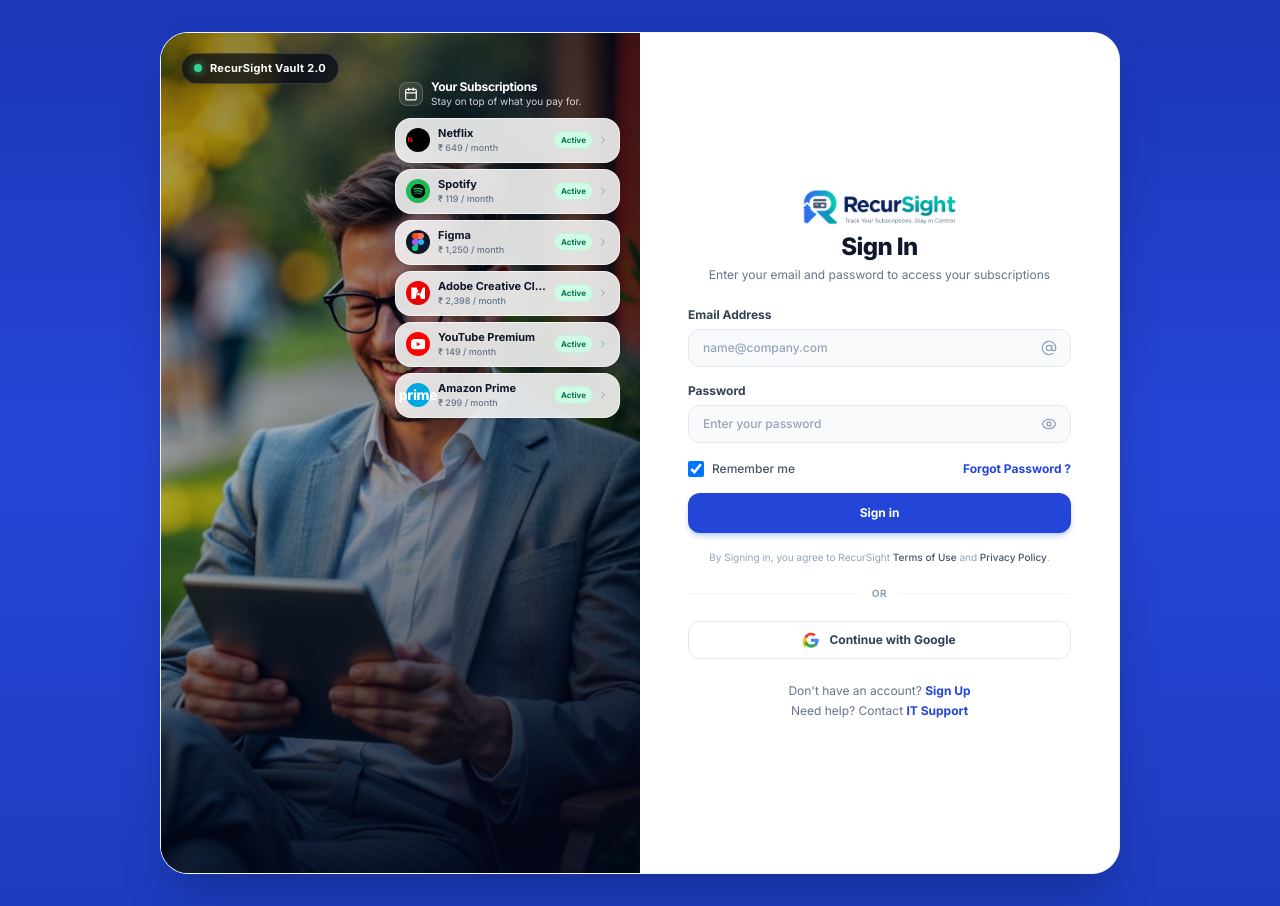
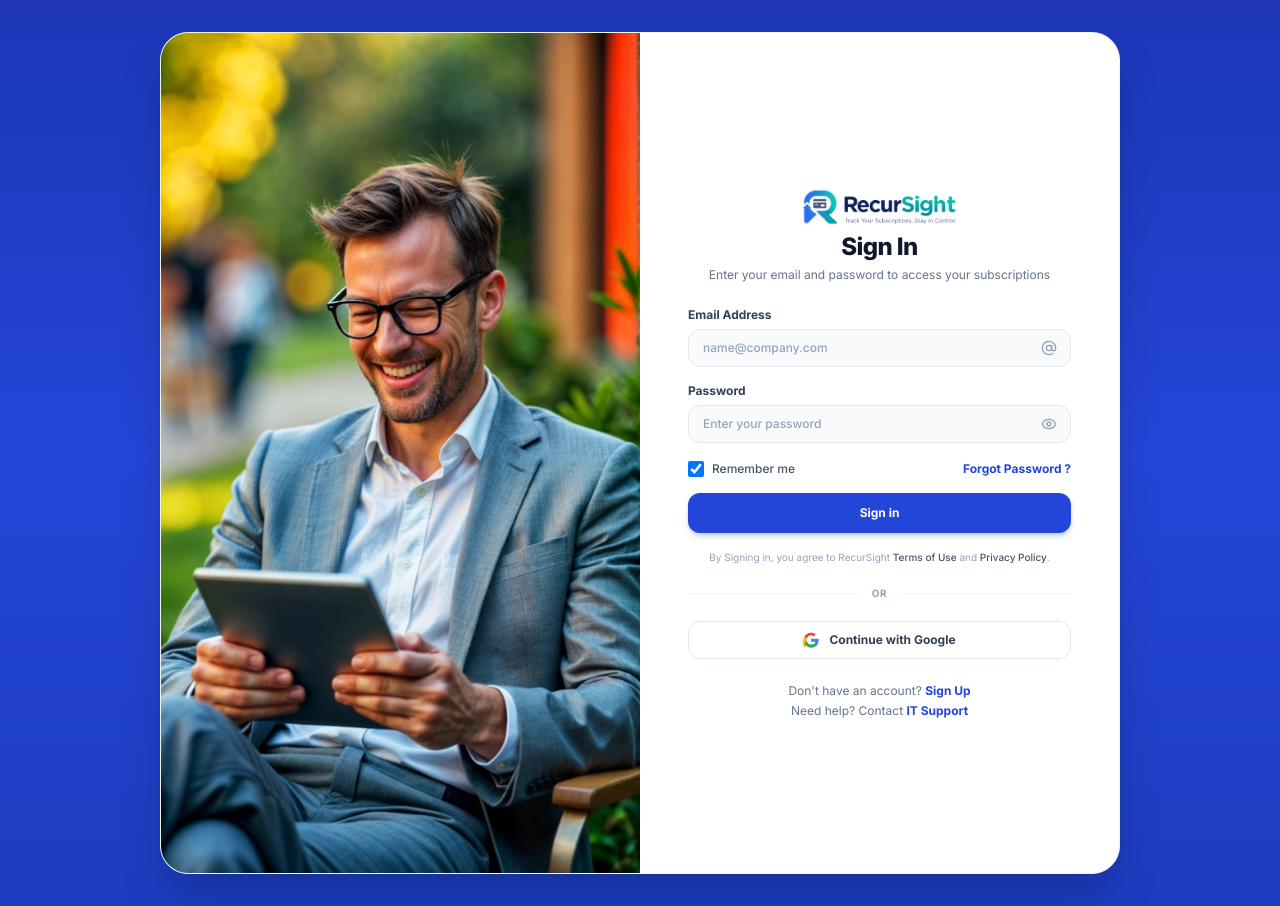
Before and after one commit to ragulr11052006-cmd/RecuSight, a React (Vite) app: page /login in a window 1280 px wide. Built offline with nearby package versions, Linux system fonts and the light colour scheme; no server answers.

Commit message:
Add files via upload

```diff
--- a/src/components/common/AuthSideBanner.tsx
+++ b/src/components/common/AuthSideBanner.tsx
@@ -1,89 +1,21 @@
 import React from 'react';
-import { Calendar, ChevronRight } from 'lucide-react';
-import { MerchantLogo } from './MerchantLogo';
 import authBgImage from '../../assets/auth-bg.jpg';
 
 interface AuthSideBannerProps {
   className?: string;
 }
 
-const DEMO_SUBSCRIPTIONS = [
-  { name: 'Netflix', price: '₹ 649 / month', status: 'Active' },
-  { name: 'Spotify', price: '₹ 119 / month', status: 'Active' },
-  { name: 'Figma', price: '₹ 1,250 / month', status: 'Active' },
-  { name: 'Adobe Creative Cloud', price: '₹ 2,398 / month', status: 'Active' },
-  { name: 'YouTube Premium', price: '₹ 149 / month', status: 'Active' },
-  { name: 'Amazon Prime', price: '₹ 299 / month', status: 'Active' },
-];
-
 export const AuthSideBanner: React.FC<AuthSideBannerProps> = ({ className = '' }) => {
   return (
     <div
-      className={`hidden md:block relative h-full w-full bg-slate-900 overflow-hidden min-h-[580px] select-none ${className}`}
+      className={`hidden md:block relative h-full w-full bg-slate-100 dark:bg-slate-900 overflow-hidden min-h-[580px] select-none ${className}`}
     >
-      {/* Background Image: Uploaded Businessman with Tablet */}
+      {/* Clean Full Left Banner Image */}
       <img
         src={authBgImage}
-        alt="RecurSight Subscriptions Vault"
-        className="w-full h-full object-cover object-[25%_center] scale-105 transition-transform duration-700"
+        alt="RecurSight"
+        className="w-full h-full object-cover object-center"
       />
-
-      {/* Atmospheric Overlays for Contrast & Readability */}
-      <div className="absolute inset-0 bg-gradient-to-t from-slate-950/85 via-slate-950/20 to-slate-950/40 pointer-events-none" />
-      <div className="absolute inset-0 bg-gradient-to-r from-transparent via-slate-950/20 to-slate-950/60 pointer-events-none" />
-
-      {/* Top-Left Badge: RecurSight Vault 2.0 */}
-      <div className="absolute top-5 left-5 z-20 flex items-center gap-2 px-3 py-1.5 rounded-full bg-slate-950/70 backdrop-blur-md border border-white/15 shadow-lg">
-        <span className="w-2 h-2 rounded-full bg-emerald-400 shadow-[0_0_8px_rgba(52,211,153,0.9)] animate-pulse" />
-        <span className="text-[11px] font-bold text-white tracking-wide">RecurSight Vault 2.0</span>
-      </div>
-
-      {/* Floating Subscriptions Panel on the Right */}
-      <div className="absolute top-12 right-4 sm:right-5 z-20 w-[215px] sm:w-[225px] flex flex-col gap-2">
-        {/* Header */}
-        <div className="flex items-center gap-2 px-1 mb-0.5">
-          <div className="w-6 h-6 rounded-lg bg-white/10 backdrop-blur-md flex items-center justify-center text-white shrink-0 border border-white/20">
-            <Calendar className="w-3.5 h-3.5" />
-          </div>
-          <div>
-            <h4 className="text-xs font-bold text-white tracking-tight leading-none drop-shadow-sm">
-              Your Subscriptions
-            </h4>
-            <p className="text-[10px] text-white/80 leading-tight mt-0.5 drop-shadow-sm">
-              Stay on top of what you pay for.
-            </p>
-          </div>
-        </div>
-
-        {/* Subscription Items Stack */}
-        <div className="space-y-1.5">
-          {DEMO_SUBSCRIPTIONS.map((sub) => (
-            <div
-              key={sub.name}
-              className="bg-white/85 dark:bg-slate-900/85 backdrop-blur-md rounded-2xl p-2 px-2.5 flex items-center justify-between gap-2 shadow-sm border border-white/60 dark:border-slate-700/60 transition-transform hover:scale-[1.02]"
-            >
-              <div className="flex items-center gap-2 min-w-0 flex-1">
-                <MerchantLogo name={sub.name} size="xs" className="shrink-0" />
-                <div className="min-w-0 flex-1">
-                  <p className="text-[11px] font-bold text-slate-900 dark:text-white truncate leading-tight">
-                    {sub.name}
-                  </p>
-                  <p className="text-[9px] font-medium text-slate-500 dark:text-slate-400 leading-tight mt-0.5">
-                    {sub.price}
-                  </p>
-                </div>
-              </div>
-
-              <div className="flex items-center gap-1 shrink-0">
-                <span className="text-[8px] font-bold px-1.5 py-0.5 rounded-full bg-emerald-100 dark:bg-emerald-950/70 text-emerald-700 dark:text-emerald-300 border border-emerald-200/50">
-                  {sub.status}
-                </span>
-                <ChevronRight className="w-3 h-3 text-slate-400 shrink-0" />
-              </div>
-            </div>
-          ))}
-        </div>
-      </div>
     </div>
   );
 };
```
